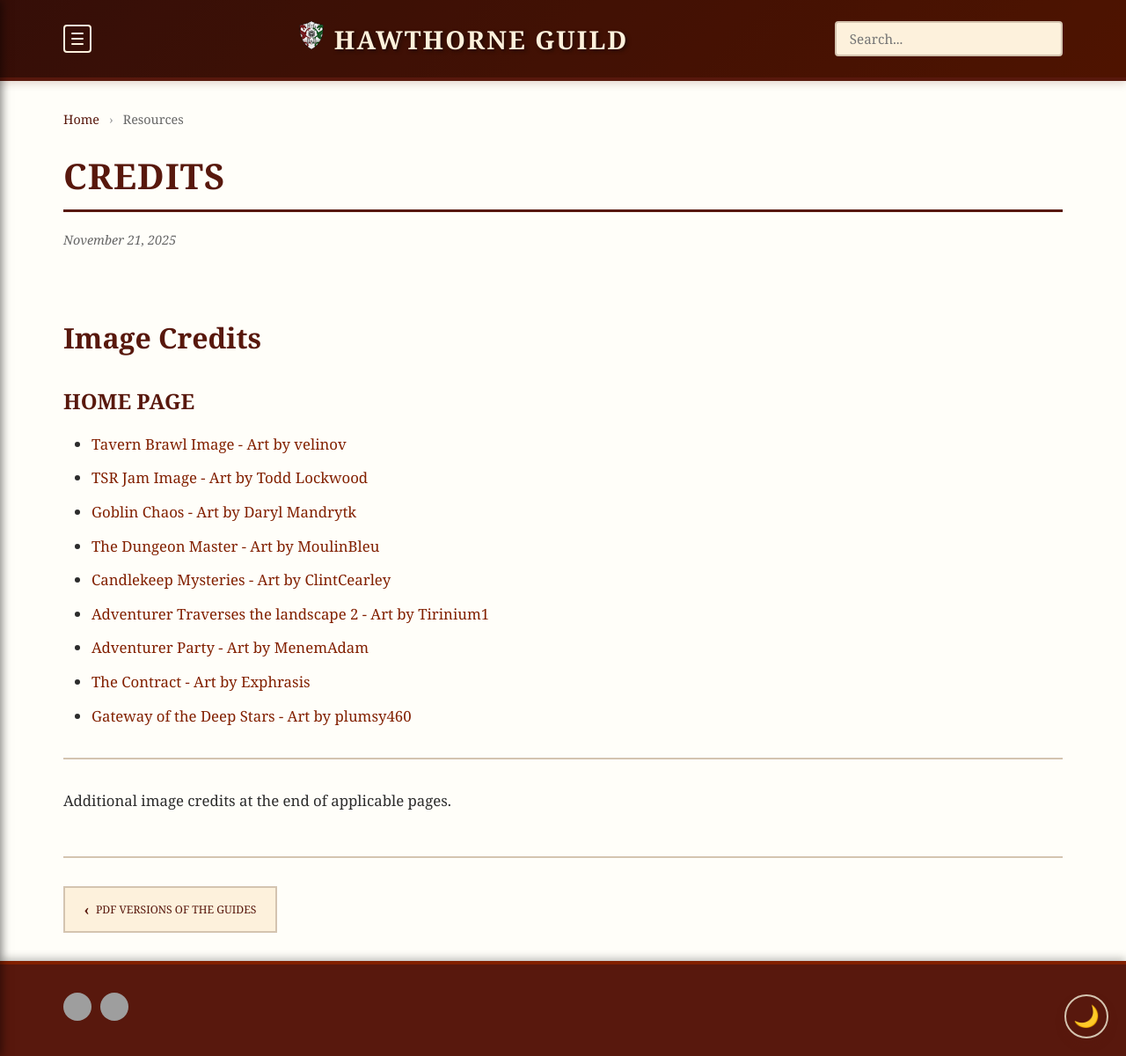
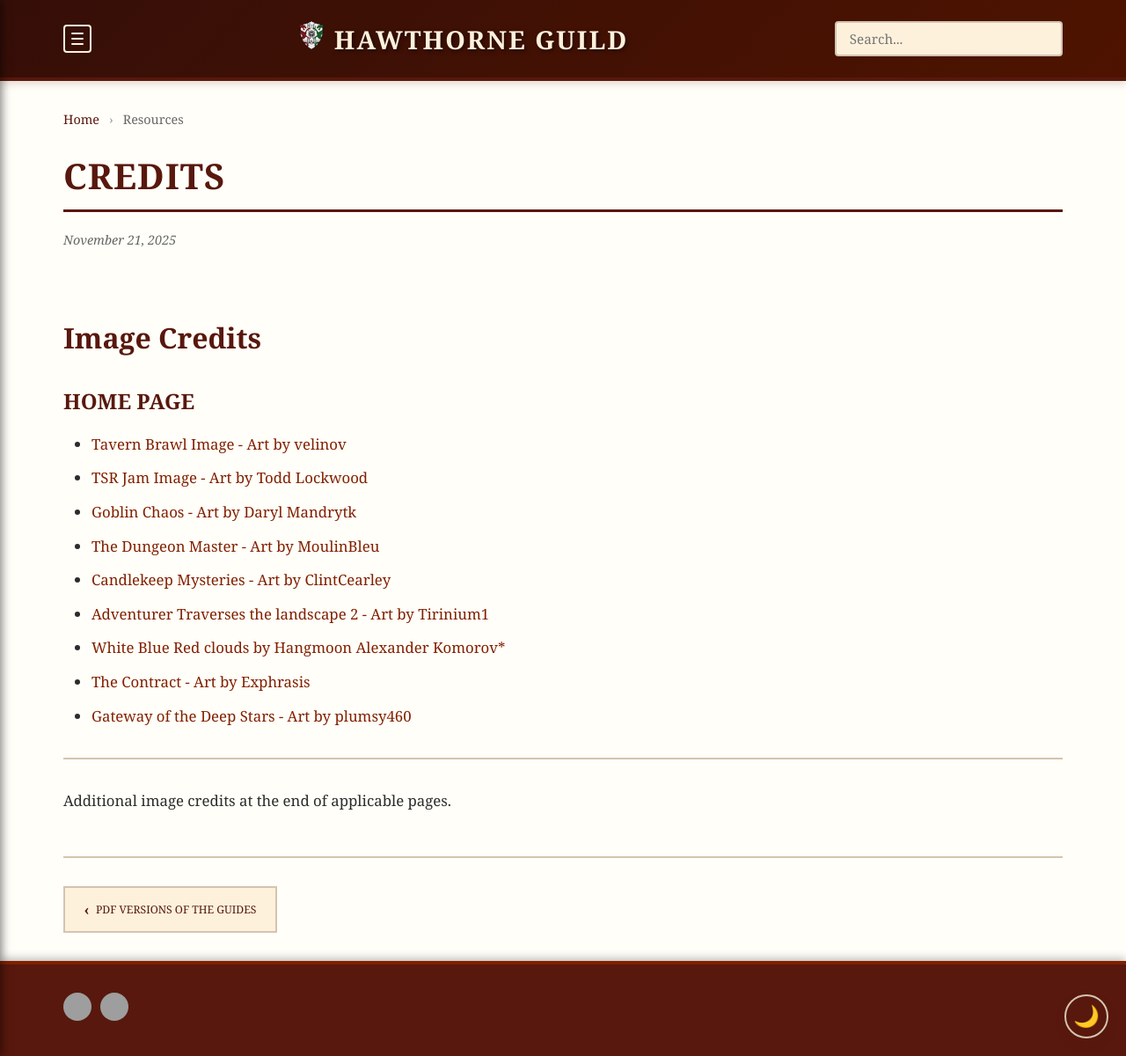
Before and after one commit to coconutswallow/Guides, a Jekyll site: the page built from _resources/credits.md, in a window 1280 px wide and 1200 px high. Shown: the whole window at 88% size. Built offline with Jekyll 4.4.1, drawn with Linux system fonts in a browser that asks for light colours; comment, search, counter and statistics services are not loaded; grey boxes are pictures that could not be loaded.

Commit message:
remove ai art

```diff
--- a/_resources/credits.md
+++ b/_resources/credits.md
@@ -14,7 +14,7 @@
 - [The Dungeon Master - Art by MoulinBleu](https://www.deviantart.com/moulinbleu/art/the-Dungeon-Master-365881616)
 - [Candlekeep Mysteries - Art by ClintCearley](https://www.deviantart.com/clintcearley/art/Candlekeep-Mysteries-Dungeons-and-Dragons-928409928)
 - [Adventurer Traverses the landscape 2 - Art by Tirinium1 ](https://www.deviantart.com/tirinium1/art/The-adventurers-party-traverses-the-landscape-2-1219674888)
-- [Adventurer Party - Art by MenemAdam](https://www.deviantart.com/menemenadam/art/Adventure-Party-1175834324)
+- [White Blue Red clouds by Hangmoon Alexander Komorov*](https://hangmoon.artstation.com/projects/qmGVy)
 - [The Contract - Art by Exphrasis](https://www.deviantart.com/exphrasis/art/The-Contract-624868109)
 - [Gateway of the Deep Stars - Art by plumsy460](https://www.deviantart.com/plumsy460/art/Gateway-of-the-Deep-Stars-1255313053)
 
--- a/index.html
+++ b/index.html
@@ -38,7 +38,7 @@
     <!-- CARD: About Hawthorne -->
     <div class="feature-card">
       <h4>About Hawthorne</h4>
-      <img src="{{ '/assets/thumbnails/adventure_party-300.jpg' | relative_url }}" alt="Hawthorne Map" class="card-thumbnail">
+      <img src="{{ '/assets/thumbnails/guild-badge-300.png' | relative_url }}" alt="Hawthorne Map" class="card-thumbnail">
       <p>About the Hawthorne City, its history, and the Hawthorne Guild</p>
       <a href="{{ 'playersguide/about-hawthorne/' | relative_url }}" class="card-button">Learn More</a>
     </div>
@@ -120,12 +120,14 @@
     <!-- CARD: Adventure Locations -->
     <div class="feature-card">
       <h4>Adventure Locations</h4>
-      <img src="{{ '/assets/thumbnails/locations-300.jpg' | relative_url }}" alt="Adventure Locations" class="card-thumbnail">
+      <img src="{{ '/assets/thumbnails/white-blue-red-clouds-300.jpg' | relative_url }}" alt="Adventure Locations" class="card-thumbnail">
       <p>Locations adapted for Hawthorne Adventures in the Forgotten Realms Setting</p>
       <a href="{{ '/fieldguide/index' | relative_url }}" class="card-button">View Locations</a>
     </div>
   </div>
 </div>
+
+Art Credits: [Credits Page](https://hawthorneguild.github.io/Guides/resources/credits/)
 
 <!-- ============================================ -->
 <!-- CARD THUMBNAIL STYLES -->
```
Also changed, not shown: _fieldguide/index.md (+2 -2 lines), assets/images/hangmoon-alexander-komarov-white-blue-red-clouds.jpg (added), assets/thumbnails/adventure_party-300.jpg (deleted), assets/thumbnails/locations-300.jpg (deleted), assets/thumbnails/rite_of_ruin_300.jpg (added), assets/thumbnails/white-blue-red-clouds-300.jpg (added).
